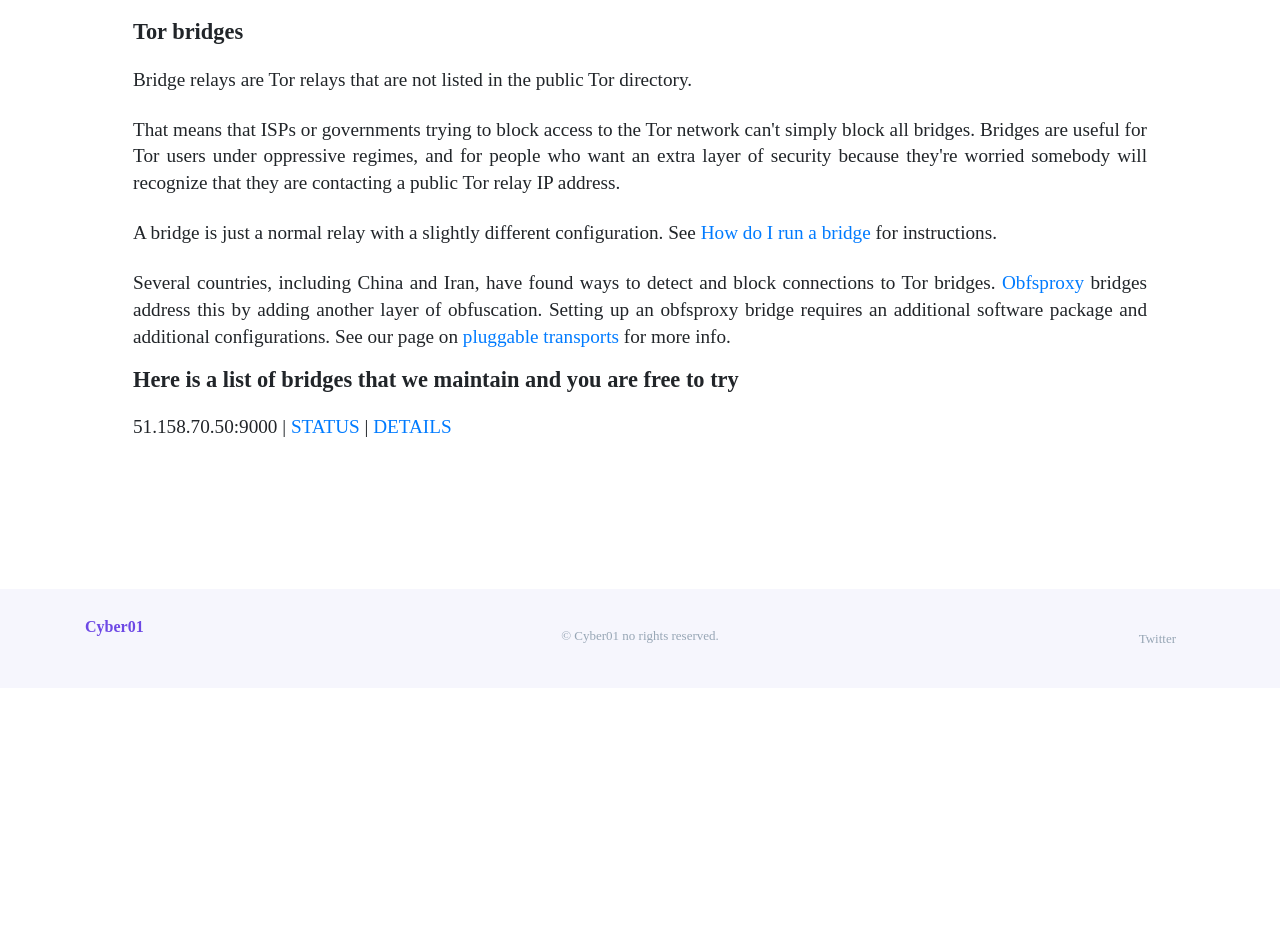
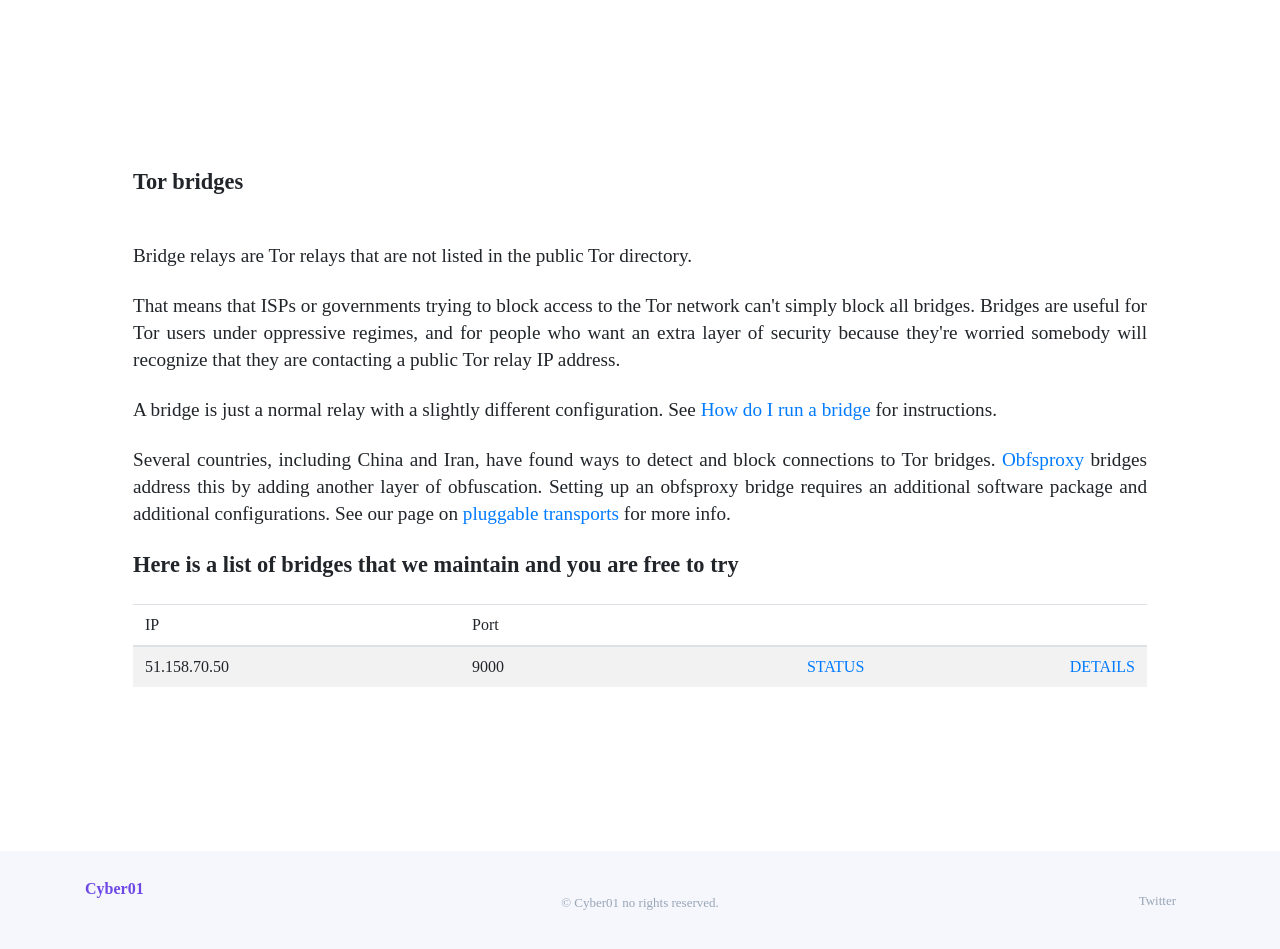
Before and after one commit to hiromipaw/cyber01, a plain HTML site: page services/index.html in a window 1280 px wide. Shown: the part 537-1486 px from the top of the page. Before the commit the page ends 1225 px from the top, so only its background shows below. Drawn offline with Linux system fonts and the light colour scheme; a script that the page names is missing; a web font is replaced by a local one.

Commit message:
Fix table style

```diff
--- a/code/assets/static/css/style.css
+++ b/code/assets/static/css/style.css
@@ -73,7 +73,8 @@ h1, h2, h3, h4, h5, h6 {
 	font-family: 'Source Sans Pro';
   font-size: 1.4em;
 	font-weight: 600;
-	padding-top: 0.8em;
+	padding-top: 1.2em;
+	padding-bottom: 1.2em;
 }
 
 p {
@@ -83,6 +84,33 @@ p {
 	padding-top: 1.2em;
 	text-align: justify;
 }
+
+table {
+  width: 100%;
+  margin-bottom: 1rem;
+  color: #212529;
+}
+
+table th,
+table td {
+  padding: 0.75rem;
+  vertical-align: top;
+  border-top: 1px solid #dee2e6;
+}
+
+table tbody tr:nth-of-type(odd) {
+  background-color: rgba(0, 0, 0, 0.05);
+}
+
+table thead th {
+  vertical-align: bottom;
+  border-bottom: 2px solid #dee2e6;
+}
+
+table tbody + tbody {
+  border-top: 2px solid #dee2e6;
+}
+
 
 /*----- Helper Classes -----*/
 
--- a/services/index.html
+++ b/services/index.html
@@ -1,7 +1,7 @@
 <!doctype html>
 <head>
   <meta charset="utf-8">
-  <title>Projects — cyber01</title>
+  <title>Services — cyber01</title>
   <link rel="icon" href="../static/icons/favicon.png?h=b86d1a54" type="image/png" sizes="16x16">
   <meta name="viewport" content="width=device-width, initial-scale=1">
   <meta http-equiv="X-UA-Compatible" content="IE=edge">
@@ -13,7 +13,7 @@
   <link rel="stylesheet" href="../static/css/owl.carousel.css?h=c20bb4cb">
   <link rel="stylesheet" href="../static/css/owl.theme.css?h=5add8426">
   <link rel="stylesheet" href="../static/css/ionicons.min.css?h=f0459300"> <!-- Resource style -->
-  <link href="../static/css/style.css?h=de97ddf6" rel="stylesheet" type="text/css" media="all" />
+  <link href="../static/css/style.css?h=758d3896" rel="stylesheet" type="text/css" media="all" />
 </head>
 <body>
   <div class="wrapper">
@@ -42,7 +42,7 @@
          <div class="container">
            <div class="flex-intro align-center">
 
-             <h2 class="display-1">Projects</h2>
+             <h2 class="display-1">Services</h2>
 
            </div>
            <div class="row p-5">
@@ -70,7 +70,23 @@ obfsproxy bridge requires an additional software package and additional
 configurations. See our page on <a href="https://www.torproject.org/docs/pluggable-transports.html.en">pluggable transports</a>
 for more info.</p>
 <h3>Here is a list of bridges that we maintain and you are free to try</h3>
-<p>51.158.70.50:9000 | <a href="https://bridges.torproject.org/scan/scan?address=51.158.70.50&amp;port=9000">STATUS</a> | <a href="https://metrics.torproject.org/rs.html#details/846794C1CB32EA696558C45A3F5996909AD54C3B">DETAILS</a></p>
+<table>
+<thead><tr>
+<th style="text-align:left">IP</th>
+<th style="text-align:left">Port</th>
+<th style="text-align:right"></th>
+<th style="text-align:right"></th>
+</tr>
+</thead>
+<tbody>
+<tr>
+<td style="text-align:left">51.158.70.50</td>
+<td style="text-align:left">9000</td>
+<td style="text-align:right"><a href="https://bridges.torproject.org/scan/scan?address=51.158.70.50&amp;port=9000">STATUS</a></td>
+<td style="text-align:right"><a href="https://metrics.torproject.org/rs.html#details/846794C1CB32EA696558C45A3F5996909AD54C3B">DETAILS</a></td>
+</tr>
+</tbody>
+</table>
 
 
               </div>
--- a/static/css/style.css
+++ b/static/css/style.css
@@ -73,7 +73,8 @@ h1, h2, h3, h4, h5, h6 {
 	font-family: 'Source Sans Pro';
   font-size: 1.4em;
 	font-weight: 600;
-	padding-top: 0.8em;
+	padding-top: 1.2em;
+	padding-bottom: 1.2em;
 }
 
 p {
@@ -83,6 +84,33 @@ p {
 	padding-top: 1.2em;
 	text-align: justify;
 }
+
+table {
+  width: 100%;
+  margin-bottom: 1rem;
+  color: #212529;
+}
+
+table th,
+table td {
+  padding: 0.75rem;
+  vertical-align: top;
+  border-top: 1px solid #dee2e6;
+}
+
+table tbody tr:nth-of-type(odd) {
+  background-color: rgba(0, 0, 0, 0.05);
+}
+
+table thead th {
+  vertical-align: bottom;
+  border-bottom: 2px solid #dee2e6;
+}
+
+table tbody + tbody {
+  border-top: 2px solid #dee2e6;
+}
+
 
 /*----- Helper Classes -----*/
 
```
Also changed, not shown: about/index.html (+1 -1 lines), donate/index.html (+1 -1 lines), features/access/index.html (+1 -1 lines), features/community/index.html (+1 -1 lines), features/creativity/index.html (+1 -1 lines), features/index.html (+1 -1 lines), features/information/index.html (+1 -1 lines), features/privacy/index.html (+1 -1 lines), features/security/index.html (+1 -1 lines), index.html (+1 -1 lines), news/index.html (+1 -1 lines), news/tor-relay/index.html (+1 -1 lines), projects/ghostwriter/index.html (+1 -1 lines), projects/index.html (+1 -1 lines), 1 more files, 1 other file.
